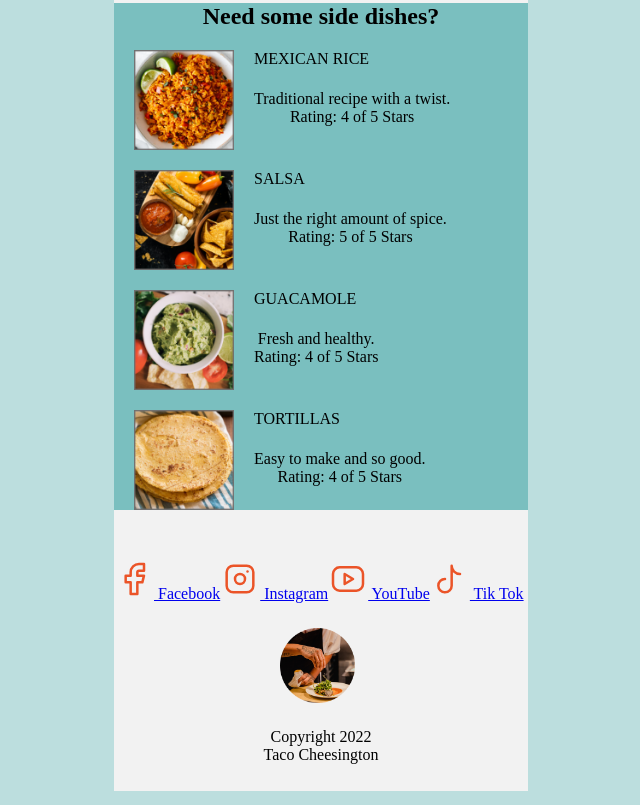
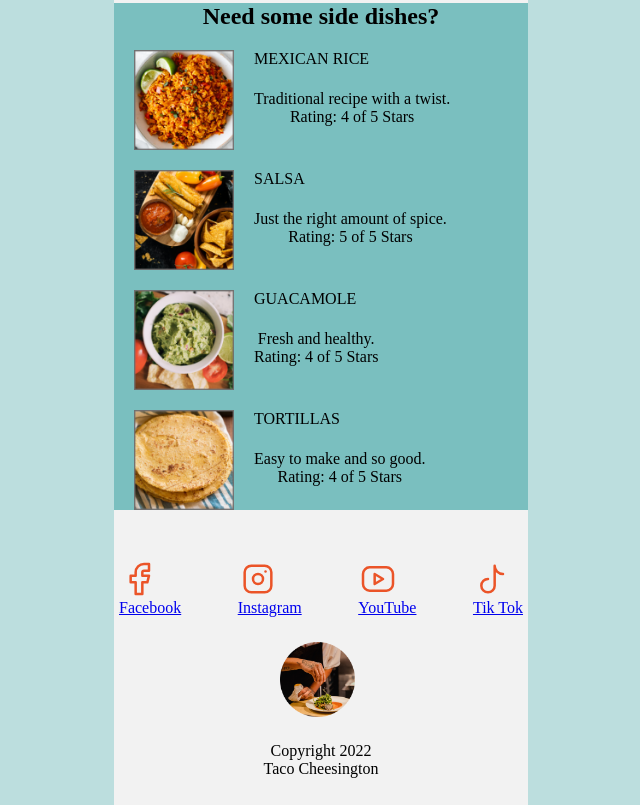
Before and after one commit to Ziama257/recipe, a plain HTML site: page index.html in a window 1280 px wide. Shown: the part 1394-2199 px from the top of the page, without its empty margins (319-959 px from the left). Drawn offline with Linux system fonts and the light colour scheme.

Commit message:
update styles.css

```diff
--- a/styles.css
+++ b/styles.css
@@ -237,6 +237,14 @@ footer h2{
 #contact ul{
     display: flex;
     list-style: none;
+    justify-content: space-between;
+    margin-left: 5px;
+    margin-right: 5px
+}
+#contact a{
+    display: flex;
+    flex-direction: column;
+    justify-content: center;
 }
 
 input[type="text"]{
```
